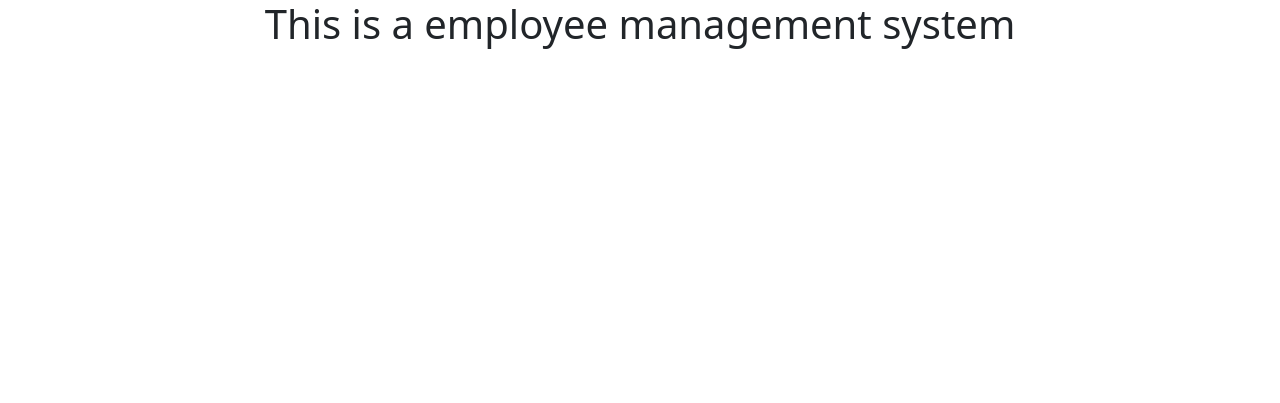
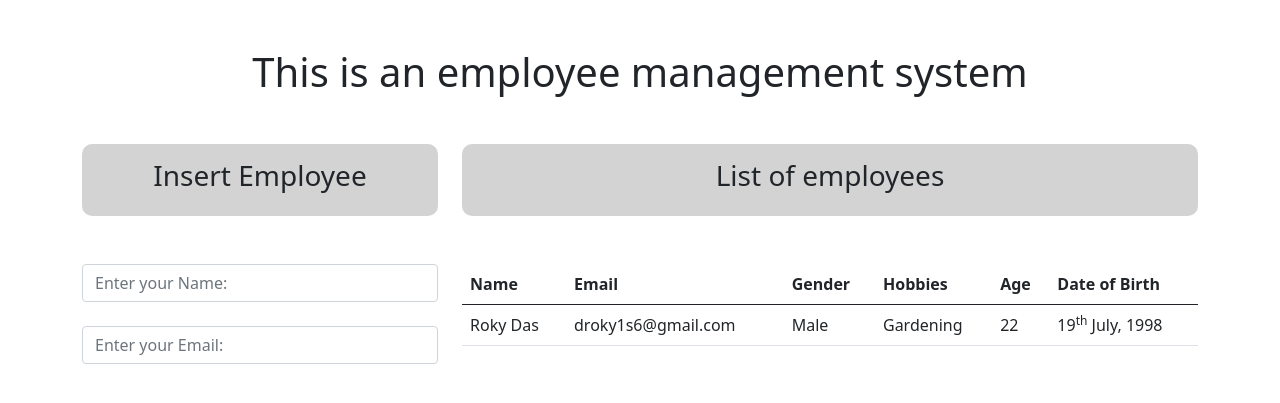
Before and after one commit to rokydas/employee-management, a PHP site: page / in a window 1280 px wide. Shown: the top 403 px of the page. Run offline with PHP 8.4, Linux system fonts and the light colour scheme; some libraries are stand-ins or nearby versions.

Commit message:
some design added

```diff
--- a/index.php
+++ b/index.php
@@ -4,9 +4,51 @@
     <meta charset="utf-8">
     <title></title>
     <link href="https://cdn.jsdelivr.net/npm/bootstrap@5.0.0-beta1/dist/css/bootstrap.min.css" rel="stylesheet" integrity="sha384-giJF6kkoqNQ00vy+HMDP7azOuL0xtbfIcaT9wjKHr8RbDVddVHyTfAAsrekwKmP1" crossorigin="anonymous">
+    <link rel="stylesheet" href="style.css">
   </head>
   <body>
-    <h1 class="text-center">This is a employee management system</h1>
+    <h1 class="text-center m-5">This is an employee management system</h1>
+
+    <div class="container">
+      <div class="row">
+        <div class="col-md-4">
+          <div class="box mb-5">
+            <h3>Insert Employee</h1>
+          </div>
+          <form class="" action="" method="post">
+            <input class="form-control" type="text" name="name" placeholder="Enter your Name:"><br>
+            <input class="form-control" type="text" name="email" placeholder="Enter your Email:"><br>
+          </form>
+        </div>
+        <div class="col-md-8">
+          <div class="box mb-5">
+            <h3>List of employees</h1>
+          </div>
+          <table class="table">
+            <thead>
+              <tr>
+                <th>Name</th>
+                <th>Email</th>
+                <th>Gender</th>
+                <th>Hobbies</th>
+                <th>Age</th>
+                <th>Date of Birth</th>
+              </tr>
+            </thead>
+            <tbody>
+              <tr>
+                <td>Roky Das</td>
+                <td>droky1s6@gmail.com</td>
+                <td>Male</td>
+                <td>Gardening</td>
+                <td>22</td>
+                <td>19<sup>th</sup> July, 1998</td>
+              </tr>
+            </tbody>
+          </table>
+        </div>
+      </div>
+    </div>
 
 
 
--- /dev/null
+++ b/style.css
@@ -0,0 +1,6 @@
+.box {
+  text-align: center;
+  background-color: lightgray;
+  border-radius: 10px;
+  padding: 15px;
+}
```
